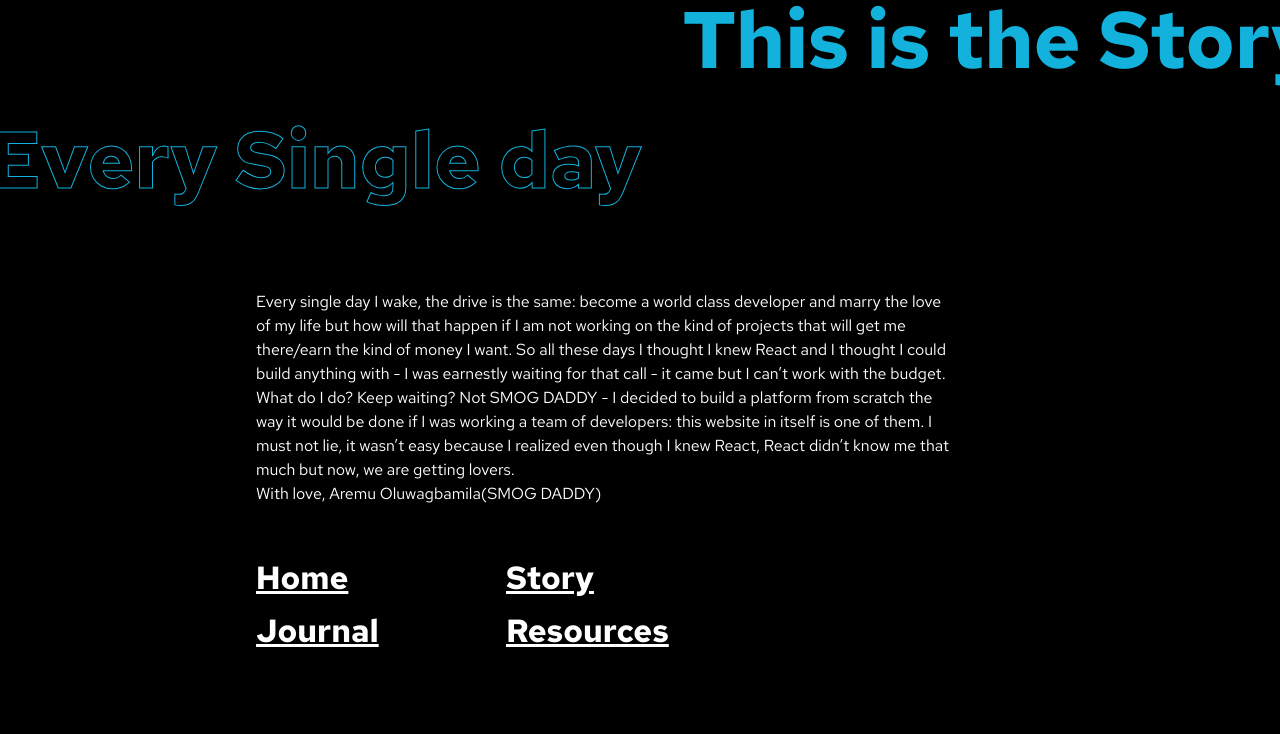
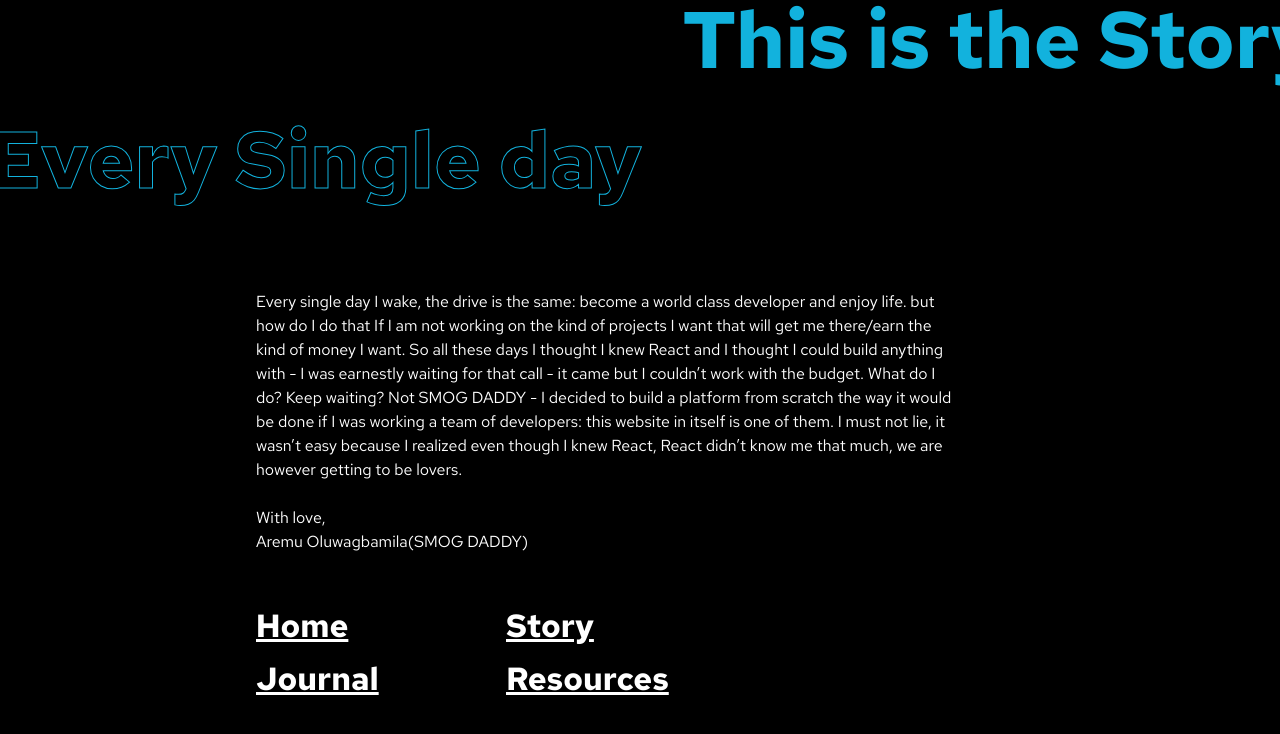
Before and after one commit to aremu-smog/react-august-frontend, a React (Create React App) app: page /story in a window 1280 px wide. Shown: the top 734 px of the page. Built offline with nearby package versions, Linux system fonts and the light colour scheme.

Commit message:
Fix: Story content

```diff
--- a/src/landing/Story.js
+++ b/src/landing/Story.js
@@ -8,15 +8,15 @@ const Story = () => {
             <div className="container">
                 <div className="inner">
                     <p>
-                    Every single day I wake, the drive is the same: become a world class developer and marry
-                    the love of my life but how will that happen if I am not working on the kind of projects
+                    Every single day I wake, the drive is the same: become a world class developer and enjoy life.
+                    but how do I do that If I am not working on the kind of projects I want
                     that will get me there/earn the kind of money I want. So all these days I thought I knew
                     React and I thought I could build anything with - I was earnestly waiting for that call -
-                    it came but I can’t work with the budget. What do I do? Keep waiting? Not SMOG DADDY -
+                    it came but I couldn’t work with the budget. What do I do? Keep waiting? Not SMOG DADDY -
                     I decided to build a platform from scratch the way it would be done if I was working a
                     team of developers: this website in itself is one of them. I must not lie, it wasn’t easy
-                    because I realized even though I knew React, React didn’t know me that much but now, we
-                    are getting lovers.<br />With love, Aremu Oluwagbamila(SMOG DADDY)
+                    because I realized even though I knew React, React didn’t know me that much, we
+                    are however getting to be lovers.<br /><br />With love, <br/>Aremu Oluwagbamila(SMOG DADDY)
                     </p>
                 </div>
             </div>
```
